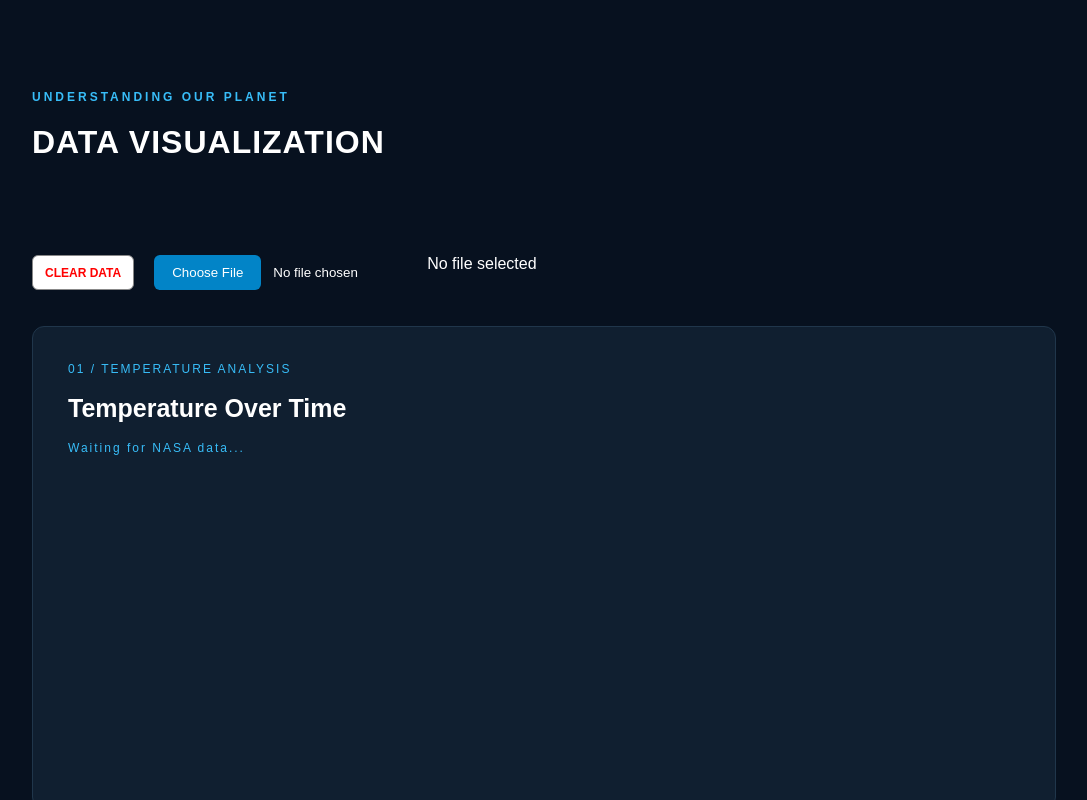
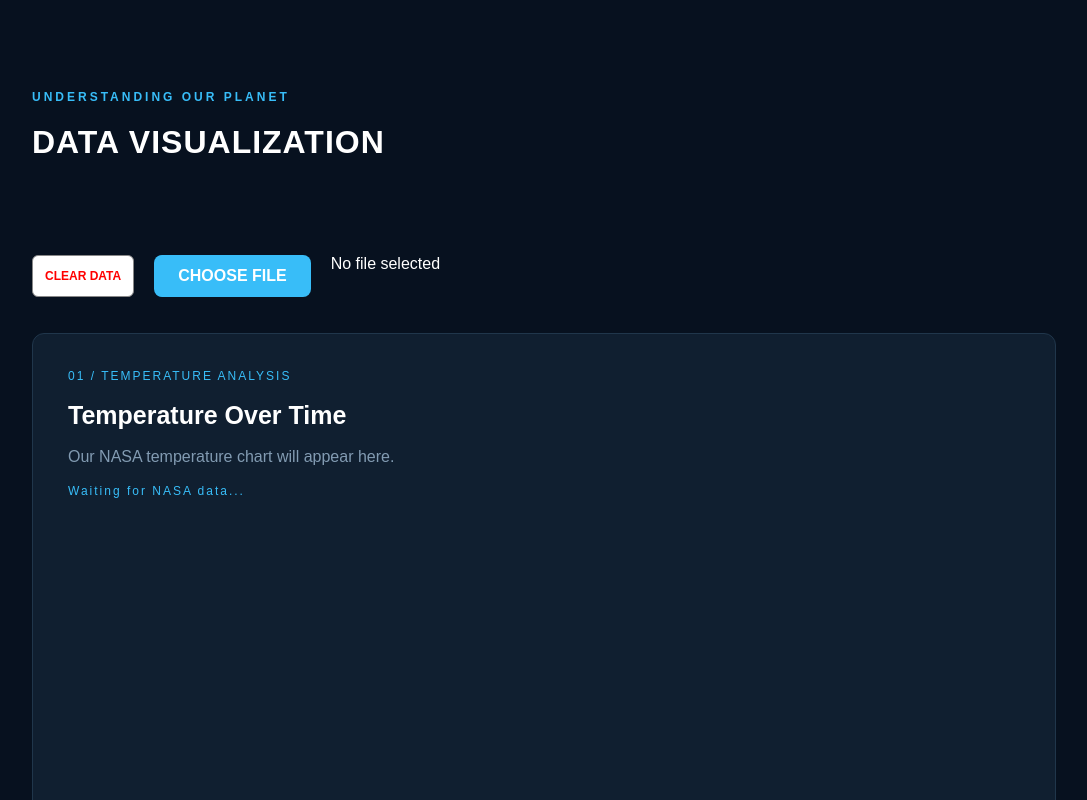
Before and after one commit to Theeminence-M/Temperature-Jukebox, a plain HTML site: page index.html in a window 1280 px wide. Both pictures are taken after a click on the button "CLEAR DATA". Shown: the part 1083-1883 px from the top of the page, without its empty margins (96-1183 px from the left). Drawn offline with nearby package versions, Linux system fonts and the light colour scheme.

Commit message:
Add files via upload

```diff
--- a/index.html
+++ b/index.html
@@ -87,14 +87,24 @@
             <button id="xoahetdulieu" class="clear-btn">
             CLEAR DATA
             </button>
-            <input type="file" id="jsonFile" accept=".json">
+            <input type="file" id="jsonFile" accept=".json" hidden>
+            <label for="jsonFile" class="file-button">
+                CHOOSE FILE
+            </label>
             <p id="fileStatus"></p>
         </div>
 
+
         <br><br><div class="chart-placeholder">
             <p>01 / TEMPERATURE ANALYSIS</p>
-            <h3>Temperature Over Time</h3>
-         <p id="data-status"></p>
+
+            <h3 id="chart-title">Temperature Over Time</h3>
+
+            <span id="chart-description">
+                Our NASA temperature chart will appear here.
+            </span>
+
+            <p id="data-status"></p>
 
             <div style="width:100%; height:300px; position:relative;">
                 <canvas id="temperatureChart"></canvas>
--- a/script.js
+++ b/script.js
@@ -459,7 +459,8 @@ async function initializeWebsite() {
 
                 // 6. Create chart
                 createTemperatureChart();
-
+                document.getElementById("chart-title").style.display = "none";
+                document.getElementById("chart-description").style.display = "none";
                 // 7. Update status
                 fileStatus.textContent = "";
 
@@ -505,6 +506,8 @@ document.getElementById("xoahetdulieu").addEventListener("click", () => {
 });
 function clearData() {
     stopSound();
+    document.getElementById("chart-title").style.display = "block";
+    document.getElementById("chart-description").style.display = "inline";
     temperatureData.length = 0;
     document.getElementById("jsonFile").value = "";
     document.getElementById("locationValue").textContent =
--- a/style.css
+++ b/style.css
@@ -408,3 +408,17 @@ input[type="file"]::file-selector-button {
 input[type="file"]::file-selector-button:hover {
     background: #38bdf8;
 }
+.file-button {
+    display: inline-block;
+    padding: 12px 24px;
+    background: #38bdf8;
+    color: #ffffff;
+    border-radius: 8px;
+    cursor: pointer;
+    font-weight: bold;
+    transition: 0.3s;
+}
+
+.file-button:hover {
+    background: #0284c7;
+}
```
